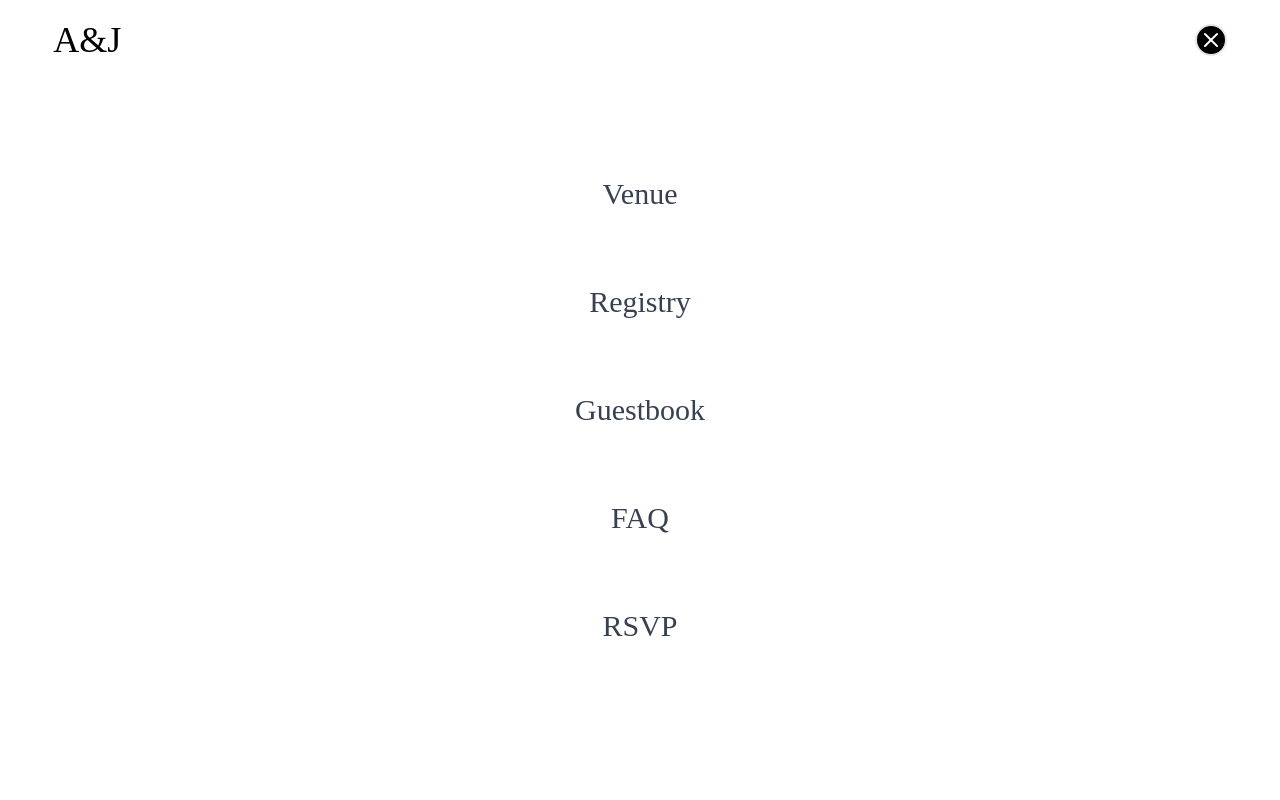
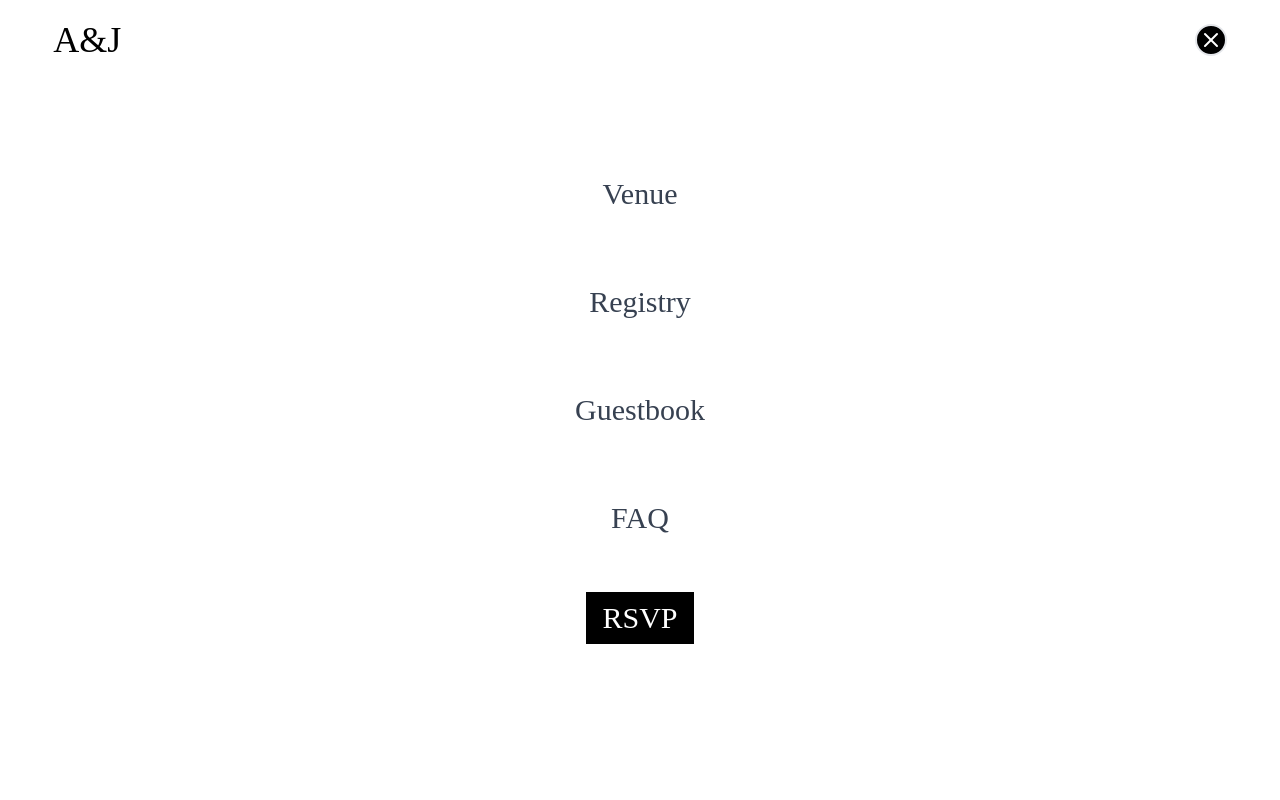
Before and after one commit to matthew-beep/wedding-v2, a Next.js app in the folder wedding-v2/: page / in a window 1280 px wide. Both pictures are taken after a click on the element 1211 px from the left and 40 px from the top of the page. Shown: the top 800 px of the page. Built offline with nearby package versions, Linux system fonts and the light colour scheme; a web font is replaced by a local one.

Commit message:
finished slide show animation fixing timing

```diff
--- a/wedding-v2/src/app/gallery.tsx
+++ b/wedding-v2/src/app/gallery.tsx
@@ -1,200 +1,309 @@
 
-/*
+
 'use client'
 import Image from "next/image";
 import React from 'react';
-import {useEffect, useRef, useState} from 'react'
-import {motion, useScroll, useTransform, useAnimationControls, easeInOut, useMotionValueEvent, AnimatePresence} from 'framer-motion'
-import { FontAwesomeIcon } from '@fortawesome/react-fontawesome'
-import { faArrowCircleRight } from '@fortawesome/free-solid-svg-icons'
-import img from './img/savethedate.jpg';
+import landing1 from './img/hero.jpg';
+import landing2 from './img/preferred.jpg';
+import landing3 from './img/pillars.jpg';
+import landing4 from './img/dark.jpg';
+import {useEffect, useState} from 'react'
+import {motion, useTransform, useAnimationControls, easeInOut, useMotionValue, useSpring} from 'framer-motion'
+import { CircleChevronRight, CircleChevronLeft } from 'lucide-react';
 
 
-interface LandingProps {
-  scroll : number;
-  windowWidth : number;
+
+interface GalleryProps {
+
 }
 
-const Landing: React.FC<LandingProps> = ({ scroll, windowWidth }) => {
-    const controls = useAnimationControls();
-    const ref = useRef<HTMLDivElement | null>(null);
-    const { scrollYProgress } = useScroll({
-        target: ref,
-        offset: ["start start", "end end"]
-    })
 
-    const yPos = useTransform(scrollYProgress, [0, 0.9], ["50%", "0%"]);
-    const xPos = useTransform(scrollYProgress, [0, 0.9], ["50%", "0%"]);
-    const width = useTransform(scrollYProgress, [0, 0.9], ["45%", "100%"]);
-
-    const textOpacity = useTransform(scrollYProgress, [0, 0.9], [0, 1]);
-    const [showText, setShowText] = useState<boolean>(false);
+const Gallery: React.FC<GalleryProps> = ({}) => {
+  const [currentImg, setImg] = useState<number>(0);
+  const controls = useAnimationControls();
+  const textAnimation = useAnimationControls();
+  const slide = useAnimationControls();
+  const [timerEnable, setTimerEnable] = useState<boolean>(true);
+  const timer = useMotionValue(0);
+  const [direction, setDirection] = useState<string>("next");
+  const [transition, setTransition] = useState<string>("animate");
+  const gallery = [
+    { img: landing1 },
+    { img: landing2 },
+    { img: landing3 },
+    { img: landing4 }
+  ];
+  const timerEnd:number = 10;
 
 
-    const gallery = [
-      {
-        img: "./img/hero.jpg"
-      },
-      {
-        img: "./img/preferred.jpg"
-      },
-      {
-        img: "./img/pillars.jpg"
-      },
-      {
-        img:"./img/dark.jpg"
+  const variants =  {
+    current: {
+      transform:'translateX(0%)'
+    },
+
+    next: {
+      transform: 'translateX(100%)',
+    },
+
+    prev: {
+      transform:'translateX(0%)',
+    },
+    animate: {
+      transform: 'translateX(0%)',
+      transition: { duration: 0.5, ease: easeInOut }
+    },
+    animatePrev: {
+      transform: 'translateX(100%)',
+      transition: { duration: 0.5, ease: easeInOut }
+    }
+  }
+
+  const parentVariants = {
+    hidden: {
+      opacity: 0,
+      translateY: '50%'
+    },
+    show: {
+      opacity: 1,
+      translateY: '0%',
+      filter:'blur(0px)',
+      transition: {
+        duration: 0.5, ease: easeInOut,
+        staggerChildren: 0.3
       }
-    ];
+    },
+    exit: {
+      opacity: 0,
+      translateY: '50%',
+      filter:'blur(10px)',
+      transition: {
+        duration: 0.5, ease: easeInOut,
+        staggerChildren: 1,
+        staggerDirection: -1
+      }
+    }
 
-    useEffect(() => {
-      console.log(scrollYProgress);
-    }, [scrollYProgress])
+  }
 
-    useMotionValueEvent(scrollYProgress, "change", (latest) => {
-      if(latest > 0.3) {
-        console.log("show text");
-        setShowText(true);
-      } else {
-        setShowText(false);
+  const childVariants = {
+    hidden: {
+      opacity: 0,
+      filter:'blur(10px)',
+      translateY: '50%'
+    },
+    show: {
+      opacity: 1,
+      translateY: '0%',
+      filter:'blur(0px)',
+      transition: { duration: 0.5, ease: easeInOut}
+    },
+    exit: {
+      opacity: 0,
+      translateY: '50%',
+      filter:'blur(10px)',
+      transition: {
+        duration: 0.3, ease: easeInOut,
       }
-    })
+    }
+  }
+
+  const progress = useTransform(timer, [0, timerEnd], [0, 1])
+  const [prev, setPrev] = useState(gallery.length - 1);
+  const [curr, setCurr] = useState(0);
+  const [next, setNext] = useState(curr + 1);
+
+  const [prevDisplay, setPrevDisplay] = useState<boolean>(false);
+  const [nextDisplay, setNextDisplay] = useState<boolean>(false);
 
 
-    useEffect(() => { // header text animation
-      if(scroll !== undefined) {
-        if(scroll > 5) {
-          console.log("activate animation ")
+  const scaleX = useSpring(progress, {
+    stiffness: 100,
+    damping: 30,
+    restDelta: 0.001
+  });
 
-          controls.start({
 
-            top: 0,
-            fontSize: '4px',
-            filter:'blur(10px)',
-            opacity: 0,
-            transition: { duration: 0.1, ease: [0.43, 0.13, 0.23, 0.96] }
+  /*
+  useEffect(() => {
 
-            //transform:"translateY(-50%)",
-            //opacity: 0
-          })
+    if (curr == gallery.length - 1) {
+      setNext(0);
+    } else {
+      setNext(curr + 1);
+    }
+
+    if (curr == 0) {
+      setPrev(gallery.length - 1);
+    } else {
+      setPrev(curr - 1);
+    }
+    console.log(next);
+  }, [curr])
+  */
+  useEffect(() => { // initial text animation
+    textAnimation.start("show");
+  }, [])
+
+
+  useEffect(() => {
+    //Implementing the setInterval method
+    let interval: NodeJS.Timeout | undefined;
+    if (timerEnable) {
+      interval = setInterval(() => {
+        const currTime = timer.get();
+        if (currTime >= timerEnd) {
+          console.log(currentImg)
+          nextClick();
+          timer.set(0);
+          //console.log("resetting timer" + timer.get())
         } else {
-          controls.start({
+          timer.set(currTime + 0.1);
+        }
+        //console.log(timer.get() + " seconds");
+      }, 100);
+    }
+    //Clearing the interval
+    return () => clearInterval(interval);
+  }, [timer, currentImg, timerEnable]);
 
-            color:"white",
-            top: '5rem',
-            filter:'blur(0px)',
-            fontSize: '72px',
-            opacity:  1,
-            transition: { duration: 0.3, ease: [0.43, 0.13, 0.23, 0.96] }
+  useEffect(() => {
 
-           // transform:"translateY(0%)",
-           // opacity: 1
-          })
-        }
-      }
-    })
+    console.log("previous index: " + prev)
+  }, [prev])
 
-    useEffect(() => {
-        console.log(xPos);
-    }, [xPos])
+
+
+  const nextClick = () => {
+
+    if (curr == gallery.length - 1) {
+      setNext(0);
+    } else {
+      setNext(curr + 1);
+    }
+
+    setDirection("next");
+    setTransition("animate");
+
+    textAnimation.start("exit")// trigger text animation first
+    setNextDisplay(true); // trigger next animation
+    timer.set(0);
+    setTimerEnable(false);
+  }
+
+  const prevClick = () => {
+    setNext(curr);
+
+    if (curr == 0) {
+      setCurr(gallery.length - 1);
+    } else {
+      setCurr(curr - 1);
+    }
+
+    setDirection("prev");
+    setTransition("animatePrev");
+    setNextDisplay(true);
+    textAnimation.start("exit");
+    timer.set(0);
+    setTimerEnable(false);
+  }
+
+
+
+  // turn next on, it animates
+  // set current to next, update all others
+
+
 
   return (
-    <div className="relative">
-      <section className="bg-neutral-500 h-screen w-full bg-white flex">
-        <div
-          className="relative w-full h-full px-12 landing"
+    <div className="relative h-full w-full">
+      <div className="w-full h-full border-amber-400">
+        <motion.div
+          className="w-full h-full absolute"
+          variants={variants}
+
         >
-          <div className="flex flex-col items-start text-white font-canto w-auto h-auto mt-24">
+          <Image src={gallery[curr].img} alt="Anita & Jesus sitting together" className="w-full h-full object-cover z-0 absolute" />
+
+        </motion.div>
+
+        {nextDisplay &&
+          <motion.div
+            className="w-full h-full absolute"
+            variants={variants}
+            initial={direction}
+            animate={transition}
+            onAnimationComplete={() => {
+              console.log("Animation done");
+              if (direction == "next") {
+                setCurr(next);
+              }
+
+              setNextDisplay(false);
+              textAnimation.start("show").then(() => {
+                setTimerEnable(true);
+              })
+            }}
+          >
+            <Image src={gallery[next].img} alt="Anita & Jesus sitting together" className="w-full h-full object-cover z-0 absolute" />
+          </motion.div>
+        }
+      </div>
+      <div className="flex flex-col justify-between absolute bottom-0 left-0 w-full z-100 items-center landing  h-full">
+        <div className="flex flex-col justify-between w-11/12 mb-4 h-full h-full sm:h-[50vh]">
+          <motion.div
+            className="flex flex-col items-center justify-center text-white font-canto w-auto h-auto mt-24 relative z-10"
+            variants={parentVariants}
+            initial={"hidden"}
+            animate={textAnimation}
+          >
             <motion.h1
-              className="text-5xl w-11/12"
-              initial={{
-                opacity: 0,
-                translateY: '50%'
-              }}
-              animate={{
-                opacity:1,
-                translateY: '0%',
-                transition: { duration: 0.5, ease: easeInOut }
-              }}
+              className="text-6xl sm:text-7xl"
+              variants={childVariants}
             >
               Anita & Jesus
             </motion.h1>
-            <h2 className="text-2xl text-white">August 29, 2025</h2>
+            <motion.h2
+              className="text-2xl text-white"
+              variants={childVariants}
+            >
+              August 29, 2025
+            </motion.h2>
+          </motion.div>
+          <div className="flex justify-between">
+            <div
+              className="w-12 h-12 flex items-center"
+              onClick={prevClick}
+            >
+              <CircleChevronLeft className="text-white w-full h-full" strokeWidth={1}/>
+            </div>
+            <div
+              className="w-12 h-12 flex items-center"
+              onClick={nextClick}
+            >
+              <CircleChevronRight className="text-white w-full h-full" strokeWidth={1}/>
+            </div>
           </div>
         </div>
-      </section>
-      <section ref={ref} className="lg:h-[200vh] h-auto min-h-[200vh] w-full relative">
-        <div className="bg-white flex flex-col sm:flex-row sticky top-0 h-screen overflow-y-hidden lg:overflow-x-hidden">
-          <div className="lg:w-1/2 w-full bg-white flex flex-col items-center justify-center h-1/2 lg:h-full">
-            <div className="font-canto text-6xl text-black">
-              Save The Date
-            </div>
-            <div className="font-rufina-stencil-ornaments text-9xl font-medium text-black">
-              f
-            </div>
+          <div
+            className="w-full z-20 bg-amber-400"
+            style={{
+              backgroundColor: "rgba(128, 128, 128, 0.5)"
+            }}
+          >
+            <motion.div
+                  className="h-2 bg-white w-full"
+                  style={{
+                    scaleX: scaleX,
+                    originX: 0
+                  }}
+                >
+            </motion.div>
           </div>
-          <motion.div
-          className="w-full flex flex-col items-center justify-center h-screen absolute bg-[#B0A395]"
-          style={{
-            translateX: windowWidth <= 1024 ? 0 : xPos ,
-            translateY: windowWidth <= 1024 ? yPos : 0
-          }}
-          >
-            <div className="lg:w-1/2 w-full flex items-center justify-center h-1/2">
-              <motion.div
-              className="bg-white"
-              style={{
-                width,
-                height: width
-              }}
-              >
-                <div className="bg-white w-full h-full">
-                  <Image src={img} alt="Anita and Jesus holding a newspaper of the wedding of the century" className="w-full h-full object-cover"/>
-                </div>
-              </motion.div>
-            </div>
-            <div className="lg:w-1/2 w-11/12 lg:h-full h-1/2 py-5 font-canto text-white">
-              <AnimatePresence>
-                {showText && (
-                  <motion.div
-                    className="flex flex-col justify-around items-center h-full"
-                    style={{
-                      opacity: textOpacity,
-                    }}
-                    initial={{
-                      y: 1000,
-                      filter: 'blur(10px)'
-                    }}
-                    animate={{
-                      y: 0,
-                      filter: 'blur(0px)',
-                      transition: { duration: 0.5, ease: easeInOut }
-                    }}
-                    exit={{
-                      y: 1000,
-                      filter: 'blur(10px)',
-                      transition: { duration: 0.5, ease: easeInOut }
-                    }}
-                  >
-                    <div>
-                      <h3 className="text-3xl font-black mb-1 text-white">We&apos;re Getting Married</h3>
-                      <p className="text-lg text-white font-proxima font-extrathin">
-                        Lorem ipsum dolor sit amet, consectetur adipiscing elit, sed do eiusmod tempor incididunt ut labore et dolore magna aliqua.
-                        Ut enim ad minim veniam, quis nostrud exercitation ullamco laboris nisi ut aliquip ex ea commodo consequat. Duis aute irure dolor in
-                        reprehenderit in voluptate velit esse cillum dolore eu fugiat nulla pariatur. Excepteur sint occaecat cupidatat non proident,
-                        sunt in culpa qui officia deserunt mollit anim id est laborum.
-                      </p>
-                    </div>
-                    <button className="text-2xl px-3 py-2 bg-white text-black rounded-full w-full font-bold mt-1">RSVP</button>
-                  </motion.div>
-                )}
-              </AnimatePresence>
-            </div>
-          </motion.div>
         </div>
-      </section>
+
+
     </div>
   );
 }
 
-export default Landing;
-*/
+export default Gallery;
--- a/wedding-v2/src/app/landing.tsx
+++ b/wedding-v2/src/app/landing.tsx
@@ -4,6 +4,7 @@ import React from 'react';
 import {useEffect, useRef, useState} from 'react'
 import {motion, useScroll, useTransform, useAnimationControls, easeInOut, useMotionValueEvent, AnimatePresence, useMotionValue, useSpring} from 'framer-motion'
 import { CircleChevronRight, CircleChevronLeft } from 'lucide-react';
+import Gallery from './gallery'
 import img from './img/savethedate.jpg';
 import landing1 from './img/hero.jpg';
 import landing2 from './img/preferred.jpg';
@@ -91,48 +92,6 @@ const Landing: React.FC<LandingProps> = ({ windowWidth }) => {
     }
 
 
-
-    // useMotionValue()
-    const scaleX = useSpring(progress, {
-      stiffness: 100,
-      damping: 30,
-      restDelta: 0.001
-    });
-
-    useEffect(() => {
-      textAnimation.start("show")
-    }, [])
-
-    useEffect(() => {
-      //Implementing the setInterval method
-      let interval: NodeJS.Timeout | undefined;
-      if (timerEnable) {
-        interval = setInterval(() => {
-          const currTime = timer.get();
-          if (currTime >= timerEnd) {
-            console.log(currentImg)
-            next();
-            timer.set(0);
-            //console.log("resetting timer" + timer.get())
-          } else {
-            timer.set(currTime + 0.1);
-          }
-          //console.log(timer.get() + " seconds");
-        }, 100);
-      }
-      //Clearing the interval
-      return () => clearInterval(interval);
-    }, [timer, currentImg, timerEnable]);
-
-
-
-    const gallery = [
-      { img: landing1 },
-      { img: landing2 },
-      { img: landing3 },
-      { img: landing4 }
-    ];
-
     useEffect(() => {
       console.log(scrollYProgress);
     }, [scrollYProgress])
@@ -146,65 +105,6 @@ const Landing: React.FC<LandingProps> = ({ windowWidth }) => {
       }
     })
 
-
-    useEffect(() => {
-        console.log(timerEnable);
-    }, [timerEnable])
-
-    const next = () => {
-
-      if(timerEnable) {
-        textAnimation.start("exit");
-        timer.set(0);
-        setTimerEnable(false);
-
-        setTimeout(() => {
-          if(gallery.length - 1 == currentImg) {
-            setImg(0);
-          } else {
-            setImg(currentImg + 1)
-          }
-          slide.start({
-            opacity: [0.5,1],
-            transition: { duration: 0.5, ease: [0.43, 0.13, 0.23, 0.96] }
-          }).then(()=> {
-            textAnimation.start("show")
-            textAnimation.set({ filter: 'blur(0px)' });
-          })
-          setTimerEnable(true);
-        }, 1000)
-      }
-    }
-
-    const prev = () => {
-
-      if (timerEnable) {
-        textAnimation.start("exit");
-        timer.set(0);
-        setTimerEnable(false);
-        setTimeout(() => {
-          if(currentImg == 0) {
-            setImg(gallery.length - 1);
-          } else {
-            setImg(currentImg - 1)
-          }
-          slide.start({
-            opacity: [0.5,1],
-            transition: { duration: 1, ease: [0.43, 0.13, 0.23, 0.96] }
-          }).then(() => {
-            textAnimation.start("show")
-            textAnimation.set({ filter: 'blur(0px)' });
-          })
-          setTimerEnable(true);
-        }, 1000)
-      }
-    }
-
-
-
-
-    // <Image src={hero} alt="Anita & Jesus Sitting Together" className="w-full h-full absolute top-0 left-0 object-cover" />
-
   return (
     <div className="relative">
       <section className="relative bg-neutral-500 h-svh sm:h-screen w-full flex">
@@ -212,63 +112,8 @@ const Landing: React.FC<LandingProps> = ({ windowWidth }) => {
           className="w-full h-full object-cover z-0 absolute"
           animate={slide}
         >
-          <Image src={gallery[currentImg].img} alt="Anita & Jesus sitting together" className="w-full h-full object-cover z-0 absolute" />
+            <Gallery />
         </motion.div>
-        <div
-          className="absolute bottom-0 left-0 w-full z-20 bg-amber-400"
-          style={{
-            backgroundColor: "rgba(128, 128, 128, 0.5)"
-          }}
-        >
-          <motion.div
-                className="h-2 bg-white w-full"
-                style={{
-                  scaleX: scaleX,
-                  originX: 0
-                }}
-              >
-          </motion.div>
-        </div>
-
-        <div
-          className="relative w-full h-full px-12 flex flex-col justify-between pb-12 landing"
-        >
-
-          <motion.div
-          className="flex flex-col items-center justify-center text-white font-canto w-auto h-auto mt-24 relative z-10"
-          variants={parentVariants}
-          initial={"hidden"}
-          animate={textAnimation}
-          exit={"exit"}
-          >
-            <motion.h1
-              className="text-6xl sm:text-7xl"
-              variants={childVariants}
-            >
-              Anita & Jesus
-            </motion.h1>
-            <motion.h2
-              className="text-2xl text-white"
-              variants={childVariants}
-            >
-              August 29, 2025
-            </motion.h2>
-          </motion.div>
-          <div className="flex justify-between">
-            <div
-              className="w-12 h-12 flex items-center"
-              onClick={prev}
-            >
-              <CircleChevronLeft className="text-white w-full h-full" strokeWidth={1}/>
-            </div>
-            <div
-              className="w-12 h-12 flex items-center"
-              onClick={next}
-            >
-              <CircleChevronRight className="text-white w-full h-full" strokeWidth={1}/>
-            </div>
-          </div>
-        </div>
       </section>
       <section ref={ref} className="lg:h-[200vh] h-auto min-h-[200vh] w-full relative">
         <div className="bg-white flex flex-col sm:flex-row sticky top-0 h-screen overflow-y-hidden lg:overflow-x-hidden">
@@ -289,11 +134,11 @@ const Landing: React.FC<LandingProps> = ({ windowWidth }) => {
           >
             <div className="lg:w-1/2 w-full flex items-center justify-center h-1/2">
               <motion.div
-              className="bg-white"
-              style={{
-                width,
-                height: width
-              }}
+                className="bg-white"
+                style={{
+                  width,
+                  height: width
+                }}
               >
                 <div className="bg-white w-full h-full">
                   <Image src={img} alt="Anita and Jesus holding a newspaper of the wedding of the century" className="w-full h-full object-cover"/>
--- a/wedding-v2/src/app/mobileNav.tsx
+++ b/wedding-v2/src/app/mobileNav.tsx
@@ -130,14 +130,13 @@ const MobileNav: React.FC<MobileNavProps> = ({ scroll, height }) => {
   }, [downAnimation])
 
   useEffect(() => {
-    if (scroll > (0.75 * height) && scrollDown) { // going to need to detect scrolling down and when
+    if (scroll > (0.75 * height) && scrollDown) { // hide navbar when scrolling down
       if(!navDisplay) {
         controls.start({
           y: '-100%',
           transition: { duration: 0.1, ease: [0.43, 0.13, 0.23, 0.96] }
         })
       }
-
     } else {
       controls.start({
         y: '0%',
@@ -146,9 +145,8 @@ const MobileNav: React.FC<MobileNavProps> = ({ scroll, height }) => {
     }
   }, [height, scroll])
 
-  const handleClick = () => { // show navbar
-    console.log("handleClick");
-    if (!navDisplay) {
+  const handleClick = () => {
+    if (!navDisplay) { // show navbar links
       setNavDisplay(true);
       controls.start({
         color: 'black',
@@ -156,7 +154,7 @@ const MobileNav: React.FC<MobileNavProps> = ({ scroll, height }) => {
         transition: { duration: 0.1, ease: [0.43, 0.13, 0.23, 0.96] }
       })
       setIconOpacity(1);
-    } else {
+    } else { // hide links
       setNavDisplay(false);
       if (scroll <= 0) {
         controls.start({
@@ -170,10 +168,7 @@ const MobileNav: React.FC<MobileNavProps> = ({ scroll, height }) => {
 
         });
         setIconOpacity(0);
-
       }
-
-
     }
   }
 
@@ -253,7 +248,7 @@ const MobileNav: React.FC<MobileNavProps> = ({ scroll, height }) => {
                 FAQ
               </motion.li>
               <motion.li
-                className="text-gray-700 py-4 px-4 text-3xl"
+                className="text-gray-700 px-4 py-2 text-3xl bg-black text-white"
                 variants={links}
               >
                 RSVP
--- a/wedding-v2/src/app/page.tsx
+++ b/wedding-v2/src/app/page.tsx
@@ -43,7 +43,7 @@ export default function Home() {
 
   return (
     <div className="relative bg-white">
-      <header className="fixed top-0 left-0 z-40 w-full">
+      <header className="fixed top-0 left-0 z-40 w-screen">
         <MobileNav scroll={scrollYProgress} height={windowHeight}/>
       </header>
       <main className="bg-white">
```
